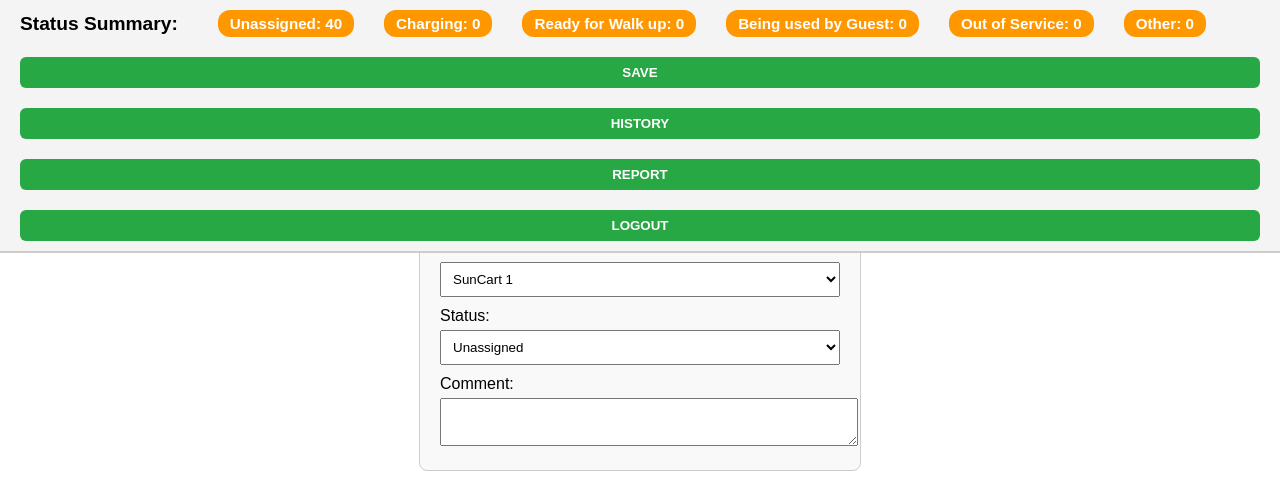
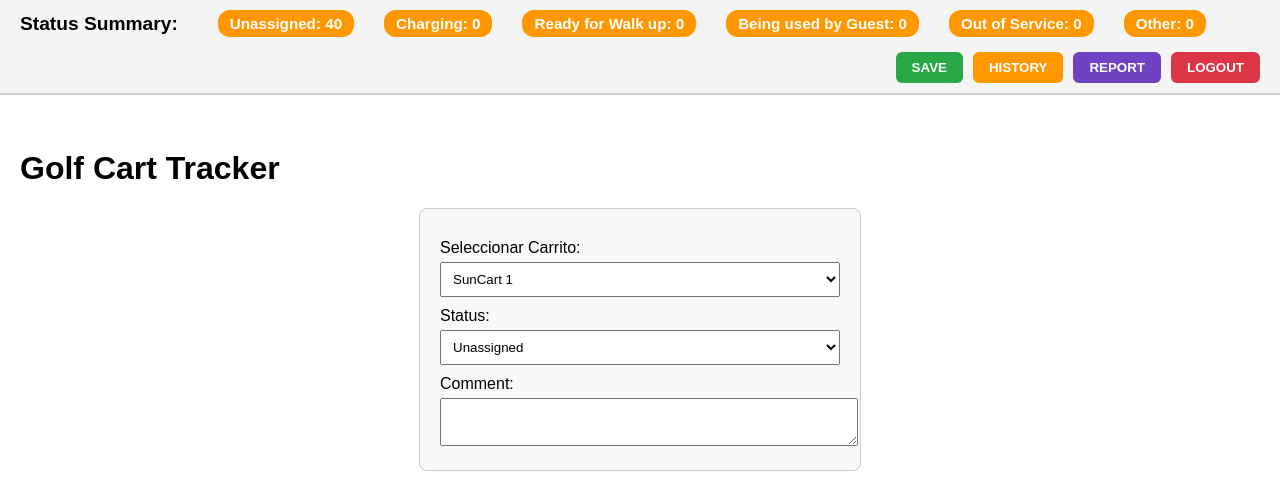
Before and after one commit to ojavier0506-ui/golf_carts, a Flask app: page / in a window 1280 px wide. Shown: the top 481 px of the page. Run offline with Flask 3, Linux system fonts and the light colour scheme; the visitor is signed in with stand-in values (Sample User, id 1); parts of the project's set-up code (start-up, migrations or seed data) failed here and were passed over.

Commit message:
Update index.html

```diff
--- a/templates/index.html
+++ b/templates/index.html
@@ -6,21 +6,63 @@
 <title>Golf Cart Tracker</title>
 <style>
     body { font-family: Arial, sans-serif; margin: 20px; }
+
     .fixed-summary {
         position: fixed; top: 0; left: 0; right: 0;
         background: #f4f4f4; padding: 10px 20px; border-bottom: 2px solid #ccc;
-        z-index: 1000; display: flex; flex-wrap: wrap; justify-content: flex-start; align-items: center; gap: 10px;
+        z-index: 1000; display: flex; flex-wrap: wrap;
+        justify-content: flex-start; align-items: center; gap: 10px;
     }
     .fixed-summary h2 { margin: 0 20px 0 0; font-size: 1.2em; }
-    .status-item { margin: 0 10px; font-size: 0.95em; cursor: pointer; background-color: #ff9800; color: white; padding: 5px 12px; border-radius: 12px; font-weight: bold; transition: background-color 0.2s; }
+
+    .status-item {
+        margin: 0 10px; font-size: 0.95em;
+        cursor: pointer; background-color: #ff9800;
+        color: white; padding: 5px 12px; border-radius: 12px;
+        font-weight: bold; transition: background-color 0.2s;
+    }
     .status-item:hover { background-color: #e68900; }
+
     body { margin-top: 150px; }
-    .container { max-width: 400px; margin: auto; border: 1px solid #ccc; padding: 20px; border-radius: 8px; background: #f9f9f9; }
+
+    .container {
+        max-width: 400px; margin: auto;
+        border: 1px solid #ccc; padding: 20px;
+        border-radius: 8px; background: #f9f9f9;
+    }
     label { display: block; margin-top: 10px; }
     select, textarea, button { width: 100%; margin-top: 5px; padding: 8px; }
-    button { border: none; border-radius: 6px; cursor: pointer; font-weight: bold; }
-    .save-btn { background: #28a745; color: white; margin-top: 10px; }
-    .save-btn:hover { background: #218838; }
+    textarea { resize: vertical; }
+
+    /* Grupo de botones arriba */
+    .button-group {
+        display: flex;
+        gap: 10px;
+        margin-left: auto; /* empuja los botones a la derecha */
+    }
+
+    .btn {
+        padding: 8px 16px;
+        border-radius: 6px;
+        border: none;
+        font-weight: bold;
+        cursor: pointer;
+        color: white;
+        transition: background-color 0.2s;
+    }
+
+    /* Colores específicos */
+    .btn.save { background-color: #28a745; }
+    .btn.save:hover { background-color: #218838; }
+
+    .btn.logout { background-color: #dc3545; }
+    .btn.logout:hover { background-color: #b02a37; }
+
+    .btn.history { background-color: #ff9800; }
+    .btn.history:hover { background-color: #e68900; }
+
+    .btn.report { background-color: #6f42c1; }
+    .btn.report:hover { background-color: #59359c; }
 </style>
 </head>
 <body>
@@ -33,10 +75,13 @@
             <strong data-status="{{status}}">{{status}}</strong>: <span id="count-{{status}}">{{count}}</span>
         </div>
     {% endfor %}
-    <button class="save-btn" onclick="saveCart()">SAVE</button>
-    <button class="save-btn" onclick="window.location.href='/history'">HISTORY</button>
-    <button class="save-btn" onclick="window.location.href='/report'">REPORT</button>
-    <button class="save-btn" onclick="window.location.href='/logout'">LOGOUT</button>
+
+    <div class="button-group">
+        <button class="btn save" onclick="saveCart()">SAVE</button>
+        <button class="btn history" onclick="window.location.href='/history'">HISTORY</button>
+        <button class="btn report" onclick="window.location.href='/report'">REPORT</button>
+        <button class="btn logout" onclick="window.location.href='/logout'">LOGOUT</button>
+    </div>
 </div>
 
 <div class="container">
```
